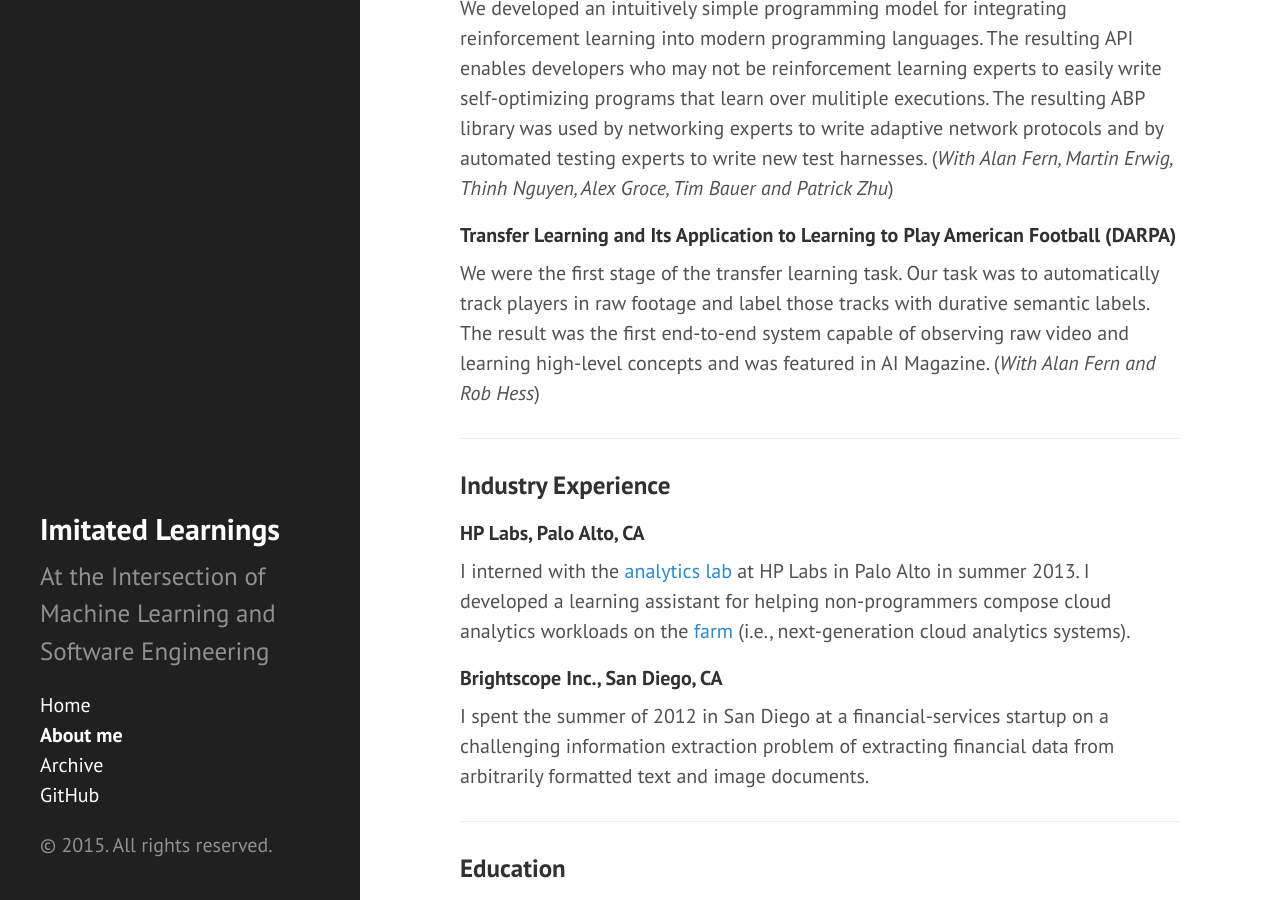
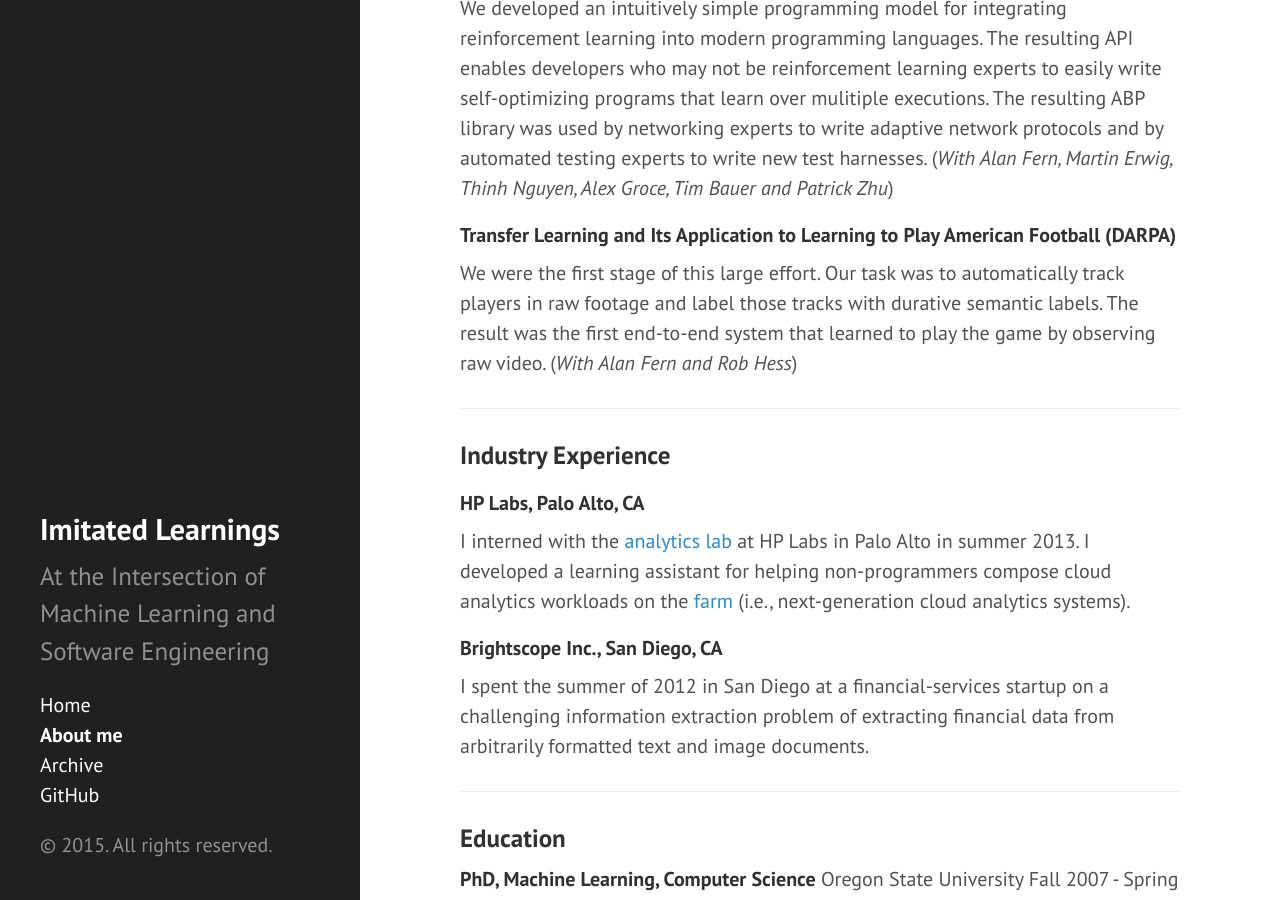
Before and after one commit to jervispinto/jervispinto.github.io, a Jekyll site: the page built from about.md, in a window 1280 px wide and 900 px high, scrolled down 1133 px. Built offline with Jekyll 4.4.1, drawn with Linux system fonts in a browser that asks for light colours.

Commit message:
simplify TL

```diff
--- a/about.md
+++ b/about.md
@@ -30,7 +30,7 @@ We developed an intuitively simple programming model for integrating reinforceme
 
 #### Transfer Learning and Its Application to Learning to Play American Football (DARPA)
 
-We were the first stage of the transfer learning task. Our task was to automatically track players in raw footage and label those tracks with durative semantic labels. The result was the first end-to-end system capable of observing raw video and learning high-level concepts and was featured in AI Magazine. (*With Alan Fern and Rob Hess*)
+We were the first stage of this large effort. Our task was to automatically track players in raw footage and label those tracks with durative semantic labels. The result was the first end-to-end system that learned to play the game by observing raw video. (*With Alan Fern and Rob Hess*)
 
 ---
 
```
